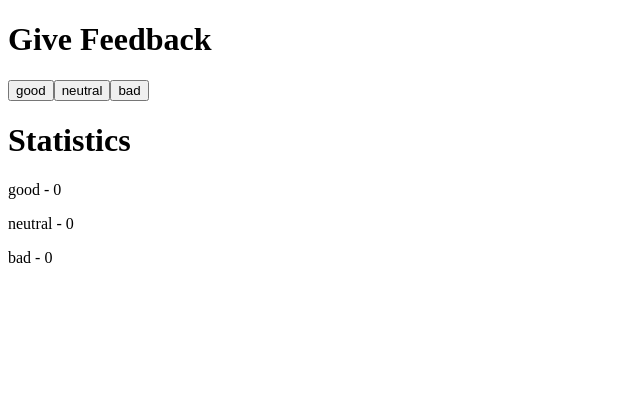
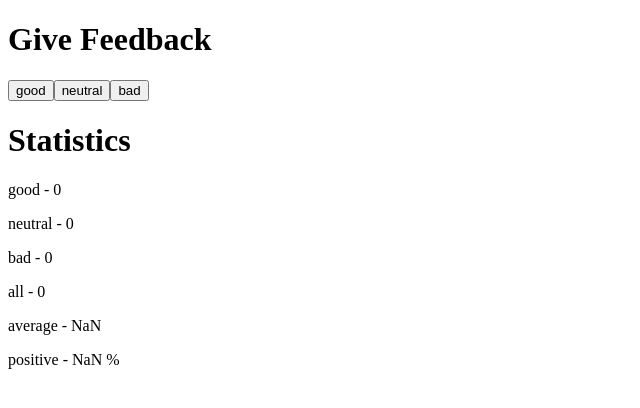
Before and after one commit to hyjin123/helsinki-part1, a React (Vite) app in the folder unicafe/: page / in a window 1280 px wide. Shown: the top 408 px of the page, without its empty margins (0-640 px from the left). Built offline with nearby package versions, Linux system fonts and the light colour scheme.

Commit message:
finished excercise 1.7

```diff
--- a/unicafe/src/components/Statistics.jsx
+++ b/unicafe/src/components/Statistics.jsx
@@ -1,12 +1,21 @@
 import React from "react";
 
 function Statistics({ good, neutral, bad }) {
+  const positive = (good / (good + neutral + bad)) * 100;
+
+  const score = good * 1 + bad * -1;
+  const total = good + neutral + bad;
+  const average = score / total;
+
   return (
     <>
       <h1>Statistics</h1>
       <p>good - {good}</p>
       <p>neutral - {neutral}</p>
       <p>bad - {bad}</p>
+      <p>all - {good + neutral + bad}</p>
+      <p>average - {average}</p>
+      <p>positive - {positive} %</p>
     </>
   );
 }
```
